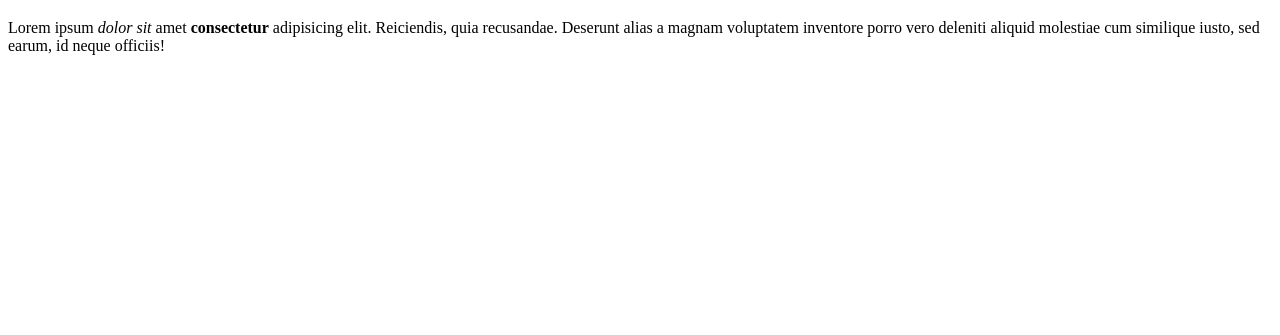
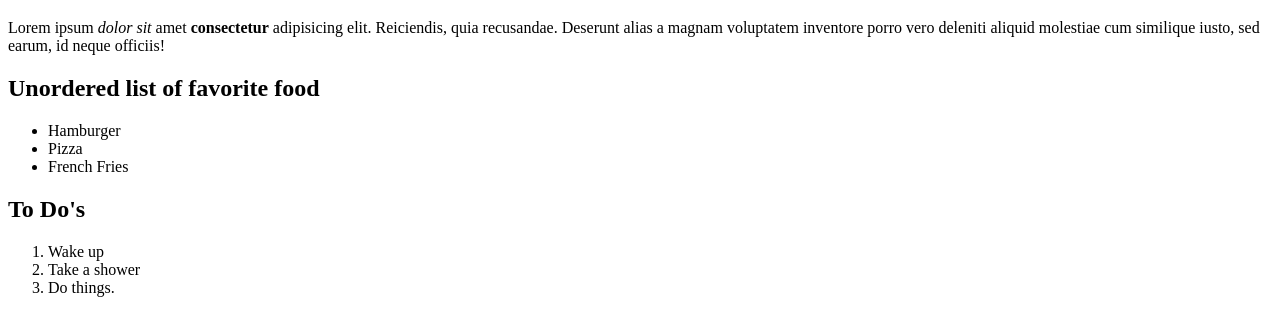
Before and after one commit to suryasaputra2016/git-test, a plain HTML site: page html-boilerplate/index.html in a window 1280 px wide. Shown: the part 61-396 px from the top of the page. Drawn offline with Linux system fonts and the light colour scheme.

Commit message:
Add ordered and unordered list with second heading
For tutorial

```diff
--- a/html-boilerplate/index.html
+++ b/html-boilerplate/index.html
@@ -9,5 +9,19 @@
     <body>
         <h1>My First Website</h1>
         <p>Lorem ipsum <em>dolor sit</em> amet <strong>consectetur</strong> adipisicing elit. Reiciendis, quia recusandae. Deserunt alias a magnam voluptatem inventore porro vero deleniti aliquid molestiae cum similique iusto, sed earum, id neque officiis!</p>
+
+        <h2>Unordered list of favorite food</h2>
+        <ul>
+            <li>Hamburger</li>
+            <li>Pizza</li>
+            <li>French Fries</li>
+        </ul>
+
+        <h2>To Do's</h2>
+        <ol>
+            <li>Wake up</li>
+            <li>Take a shower</li>
+            <li>Do things.</li>
+        </ol>
     </body>
 </html>
```
